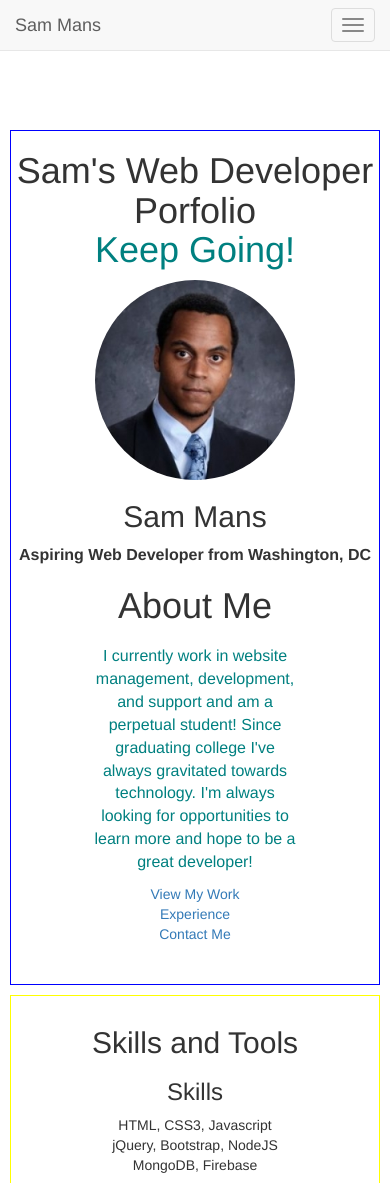
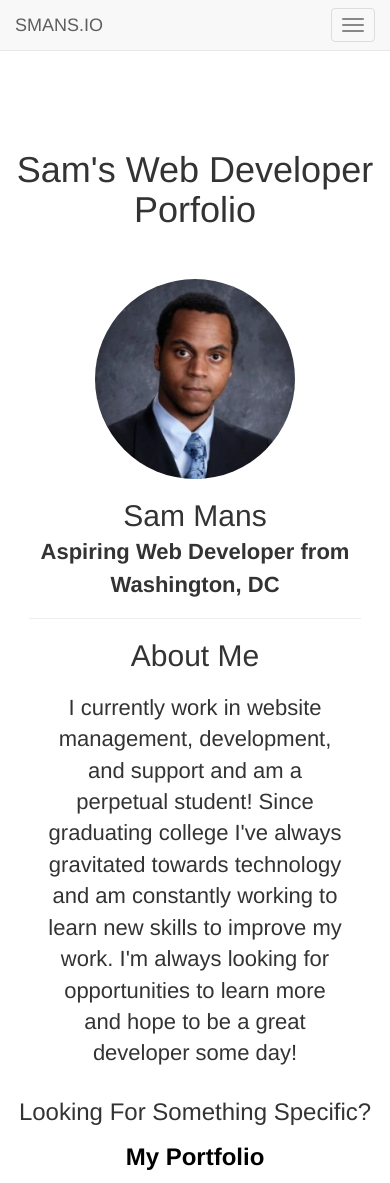
Before and after one commit to SMGEAR123/portfolio-draft-1, a plain HTML site: page index.html in a window 390 px wide. Shown: the top 1183 px of the page. Drawn offline with nearby package versions, Linux system fonts and the light colour scheme.

Commit message:
Fixed header structure, resized intro, and added some media queries for font

```diff
--- a/css/style.css
+++ b/css/style.css
@@ -7,8 +7,17 @@ ul {
   list-style-type: none;
 }
 
+hr {
+  width: 92%;
+}
 header {
   padding-top: 50px;
+}
+
+.container.content {
+  max-width: 1200px;
+  margin: 0 auto;
+  padding-top: 80px;
 }
 
 .myself {
@@ -16,8 +25,29 @@ header {
 }
 
 .my-title {
-  font-size: 16px;
+  font-size: 22px;
   font-weight: bold;
+}
+
+.motivator {
+  color: #fff;
+}
+
+/* Project Links section .my-work */
+
+.my-work {
+  margin-top: 20px;
+  text-align: center;
+}
+
+.my-work > p {
+  padding: 10px 0px 20px 0px;
+}
+
+.my-work > p > a {
+  font-weight: bold;
+  font-size: 24px;
+  color: black;
 }
 
 /*CSS for Sections that divide content */
@@ -38,28 +68,28 @@ nav {
 
 .intro {
   text-align: center;
-  border: 1px solid blue;
+  /* border: 1px solid blue; */
   margin: 0px 0px 10px 0px;
   padding: 0px 0px 40px 0px;
 }
 
 .skills2paybills {
-  border: 1px solid yellow;
+  /* border: 1px solid yellow; */
   margin: 0px 0px 10px 0px;
   padding: 10px 0px 40px 0px;
 }
 
 .portfolio {
-  border: 1px solid blue;
+  /* border: 1px solid blue; */
   margin: 0px 0px 10px 0px;
   padding: 10px 0px 40px 0px;
   text-align: center;
 }
 
 .experience {
-  border: 1px solid green;
+  /* border: 1px solid green; */
   margin: 0px 0px 10px 0px;
-  padding: 10px 0px 40px 0px;
+  padding: 40px 0px 40px 0px;
   text-align: center;
 }
 
@@ -86,23 +116,15 @@ nav > ul > li {
   padding: 0px;
 }
 
-.motivator {
-  color: teal;
-}
-
 /* Style for portfolio items */
 .port-item > p {
   text-align: center;
 }
 
 .about {
-  color: teal;
-  font-size: 16px;
+  /* color: teal; */
+  font-size: 22px;
   padding: 10px 80px 10px 80px;
-}
-
-.my-work {
-  text-align: center;
 }
 
 .skills {
@@ -170,3 +192,13 @@ Large devices (large desktops, 1200px and up)
     padding: 10px 10px;
   }
 }
+
+@media (max-width: 768px) {
+  .my-work > p {
+    padding: 5px 0px 5px 0px;
+  }
+
+  .about {
+    padding: 10px 30px 10px 30px;
+  }
+}
--- a/index.html
+++ b/index.html
@@ -17,7 +17,7 @@
   <div class="container">
 
     <div class="navbar-header">
-      <a href="index.html" class="navbar-brand">Sam Mans</a>
+      <a href="index.html" class="navbar-brand">SMANS.IO</a>
 
       <button class="navbar-toggle collapsed" data-toggle="collapse" data-target="#mydropdown">
         <span class="icon-bar"></span>
@@ -49,21 +49,27 @@
   <ul> -->
 
 </nav>
-<div class="container" style="max-width: 1200px; margin: 0 auto; padding: 10px; padding-top: 80px;">
+<!-- <div class="container" style="max-width: 1200px; margin: 0 auto; padding: 10px; padding-top: 80px;"> -->
+<div class="container content">
 <header>
   <!-- Started on 8/15/18 -->
     <section class="intro">
-  <h1>Sam's Web Developer Porfolio <br><span class="motivator"> Keep Going!</span></h1>
+  <h1>Sam's Web Developer Porfolio <br>
+    <span class="motivator">You've got this!</span>
+  </h1>
 
     <img class="myself" src="img/sam-300x300.png" alt="placeholder image" width="200px;" height="200px;">
 
     <h2>Sam Mans<br><span class="my-title">Aspiring Web Developer from Washington, DC</span></h2>
 
-    <h1>About Me</></h1>
+    <hr>
+    <h2>About Me</></h2>
         <!-- Lorem text courtesy of https://www.lipsum.com/feed/html -->
-    <p class="about">I currently work in website management, development, and support and am a perpetual student! Since graduating college I've always gravitated towards technology. I'm always looking for opportunities to learn more and hope to be a great developer!</p>
+    <p class="about">I currently work in website management, development, and support and am a perpetual student! Since graduating college I've always gravitated towards technology and am constantly working to learn new skills to improve my work. I'm always looking for opportunities to learn more and hope to be a great developer some day!</p>
   <article class="my-work">
-   <p><a href="#portfolio">View My Work</a></p>
+<!--Maybe have this fade in? -->
+    <h3>Looking For Something Specific?</h3>
+   <p><a href="#portfolio">My Portfolio</a></p>
    <p><a href="#experience">Experience</a></p>
    <p><a href="#contact">Contact Me</a></p>
  </article>
@@ -103,8 +109,8 @@
 </article>
   </section>
 <!--Portfolio Section Begins-->
-<section class="portfolio">
-  <h2 id="portfolio">Portfolio</h2>
+<section class="portfolio" id="portfolio">
+  <h2>Portfolio</h2>
   <!--Placeholders courtesy of https://placeholder.com/ -->
   <article class="row">
     <div class="col-md-4 port-item">
@@ -124,8 +130,8 @@
   <!--Portfolio section ends-->
 
 <!--Section on Experience and Projects starts here -->
-  <section class="experience">
-     <h2 id="#experience">Experience</h2>
+  <section class="experience" id="experience">
+     <h2>Experience</h2>
     <h3>Work</h3>
     <ul>
       <li><span class="work-title">Title, Company</span><br>
@@ -145,11 +151,11 @@
   </section>
   <footer>
     <!--Contact Form Begins-->
-    <section class="contact">
+    <section class="contact" id="contact">
 
       <!-- Screen readers will have trouble with your forms if you don't include a label for every input. -->
 
-  <h2 id="#contact">Contact Me</h2>
+  <h2>Contact Me</h2>
     <div class="row">
 <!--       <div class="col-lg-6"> -->
 
```
